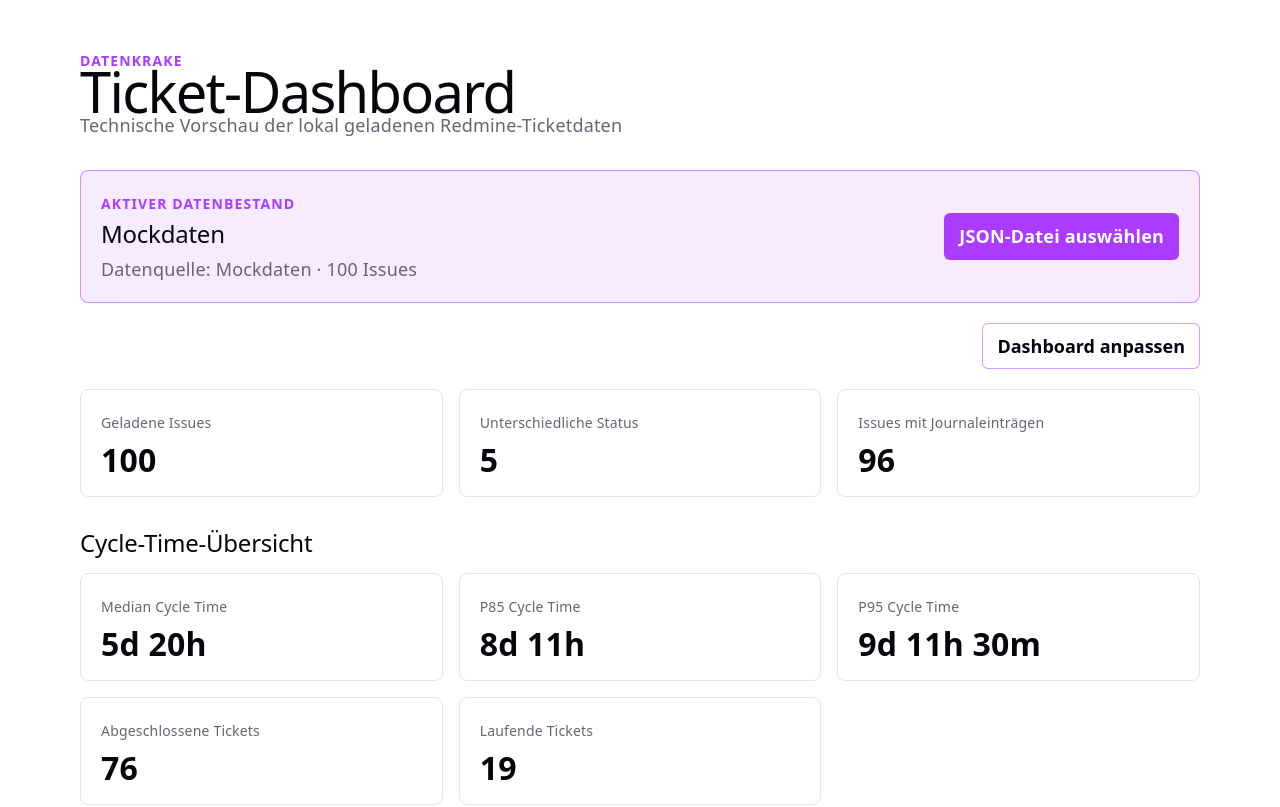
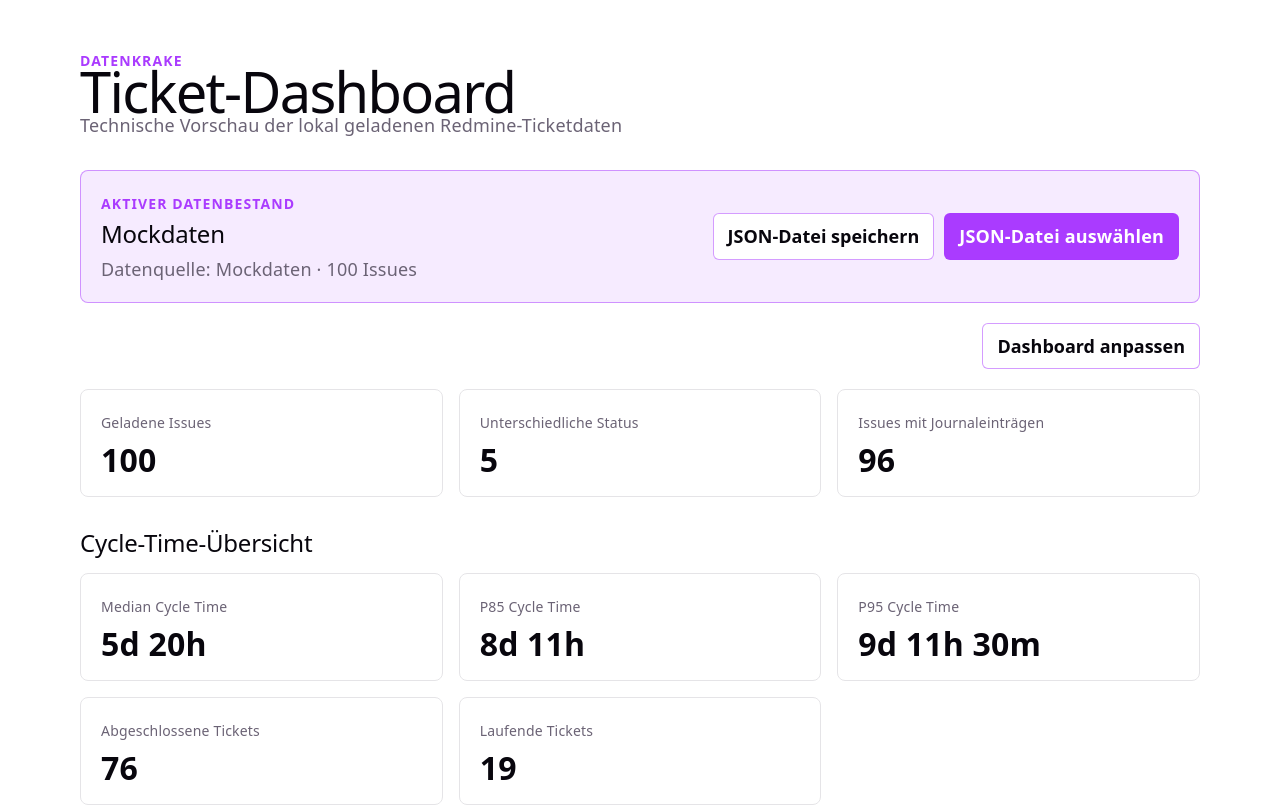
Before and after one commit to SpechtJohannes/datenkrake, a React (Vite) app: page / in a window 1280 px wide. Shown: the top 807 px of the page. Built offline with nearby package versions, Linux system fonts and the light colour scheme.

Commit message:
feat: add JSON export to dashboard

```diff
--- a/src/App.css
+++ b/src/App.css
@@ -58,6 +58,12 @@
   display: inline-flex;
   align-items: center;
   justify-content: center;
+}
+
+.data-actions {
+  display: flex;
+  gap: 10px;
+  align-items: center;
 }
 
 .data-import-button input {
@@ -1001,6 +1007,10 @@ tbody tr:last-child td {
     justify-self: start;
   }
 
+  .data-actions {
+    flex-wrap: wrap;
+  }
+
   .throughput-distribution-metrics {
     grid-template-columns: repeat(2, minmax(0, 1fr));
   }
--- a/src/dashboard/Dashboard.tsx
+++ b/src/dashboard/Dashboard.tsx
@@ -126,7 +126,7 @@ export function Dashboard() {
   return (
     <section aria-label="Dashboard-Übersicht">
       <DataImportPanel
-        issueCount={state.issues.length}
+        issues={state.issues}
         onImport={useImportedIssues}
         source={state.source}
       />
--- a/src/import/DataImportPanel.tsx
+++ b/src/import/DataImportPanel.tsx
@@ -1,12 +1,17 @@
 import { useState, type ChangeEvent } from 'react'
 import type { RedmineIssue } from '../data/types'
+import {
+  createDataExport,
+  createDataExportFileName,
+  serializeDataExport,
+} from '../export/dataExport'
 import { DataImportError, parseDataImport } from './dataImport'
 
 export type ActiveDataSource =
   { kind: 'mock' } | { kind: 'import'; fileName: string }
 
 interface DataImportPanelProps {
-  issueCount: number
+  issues: readonly RedmineIssue[]
   source: ActiveDataSource
   onImport: (issues: readonly RedmineIssue[], fileName: string) => void
 }
@@ -31,11 +36,14 @@ function getImportErrorMessage(error: unknown): string {
 }
 
 export function DataImportPanel({
-  issueCount,
+  issues,
   source,
   onImport,
 }: DataImportPanelProps) {
   const [errorMessage, setErrorMessage] = useState<string | null>(null)
+  const [exportErrorMessage, setExportErrorMessage] = useState<string | null>(
+    null,
+  )
   const [isReading, setIsReading] = useState(false)
 
   async function handleFileChange(event: ChangeEvent<HTMLInputElement>) {
@@ -56,6 +64,31 @@ export function DataImportPanel({
     }
   }
 
+  function handleExport() {
+    const exportedAt = new Date()
+    let objectUrl: string | undefined
+    let downloadLink: HTMLAnchorElement | undefined
+
+    try {
+      const dataExport = createDataExport(issues, exportedAt)
+      const json = serializeDataExport(dataExport)
+      const fileName = createDataExportFileName(exportedAt)
+      const blob = new Blob([json], { type: 'application/json' })
+      objectUrl = URL.createObjectURL(blob)
+      downloadLink = document.createElement('a')
+      downloadLink.href = objectUrl
+      downloadLink.download = fileName
+      document.body.append(downloadLink)
+      downloadLink.click()
+      setExportErrorMessage(null)
+    } catch {
+      setExportErrorMessage('Die JSON-Datei konnte nicht erstellt werden.')
+    } finally {
+      downloadLink?.remove()
+      if (objectUrl !== undefined) URL.revokeObjectURL(objectUrl)
+    }
+  }
+
   return (
     <section className="data-import-panel" aria-labelledby="data-import-title">
       <div>
@@ -66,10 +99,18 @@ export function DataImportPanel({
         <p className="data-source-summary">
           Datenquelle:{' '}
           {source.kind === 'mock' ? 'Mockdaten' : 'Importierte JSON-Datei'} ·{' '}
-          {issueCount} {issueCount === 1 ? 'Issue' : 'Issues'}
+          {issues.length} {issues.length === 1 ? 'Issue' : 'Issues'}
         </p>
       </div>
 
+      <div className="data-actions">
+        <button
+          className="secondary-button"
+          onClick={handleExport}
+          type="button"
+        >
+          JSON-Datei speichern
+        </button>
         <label className="primary-button data-import-button">
           {isReading ? 'Datei wird gelesen …' : 'JSON-Datei auswählen'}
           <input
@@ -79,12 +120,18 @@ export function DataImportPanel({
             type="file"
           />
         </label>
+      </div>
 
       {errorMessage !== null && (
         <p className="data-import-error" role="alert">
           {errorMessage} Der bisherige Datenbestand bleibt aktiv.
         </p>
       )}
+      {exportErrorMessage !== null && (
+        <p className="data-import-error" role="alert">
+          {exportErrorMessage} Bitte versuche es erneut.
+        </p>
+      )}
     </section>
   )
 }
```
Also changed, not shown: 1 other file (tests, documents, lock files or other folders). Lines whose indentation alone changed are shown as unchanged.
